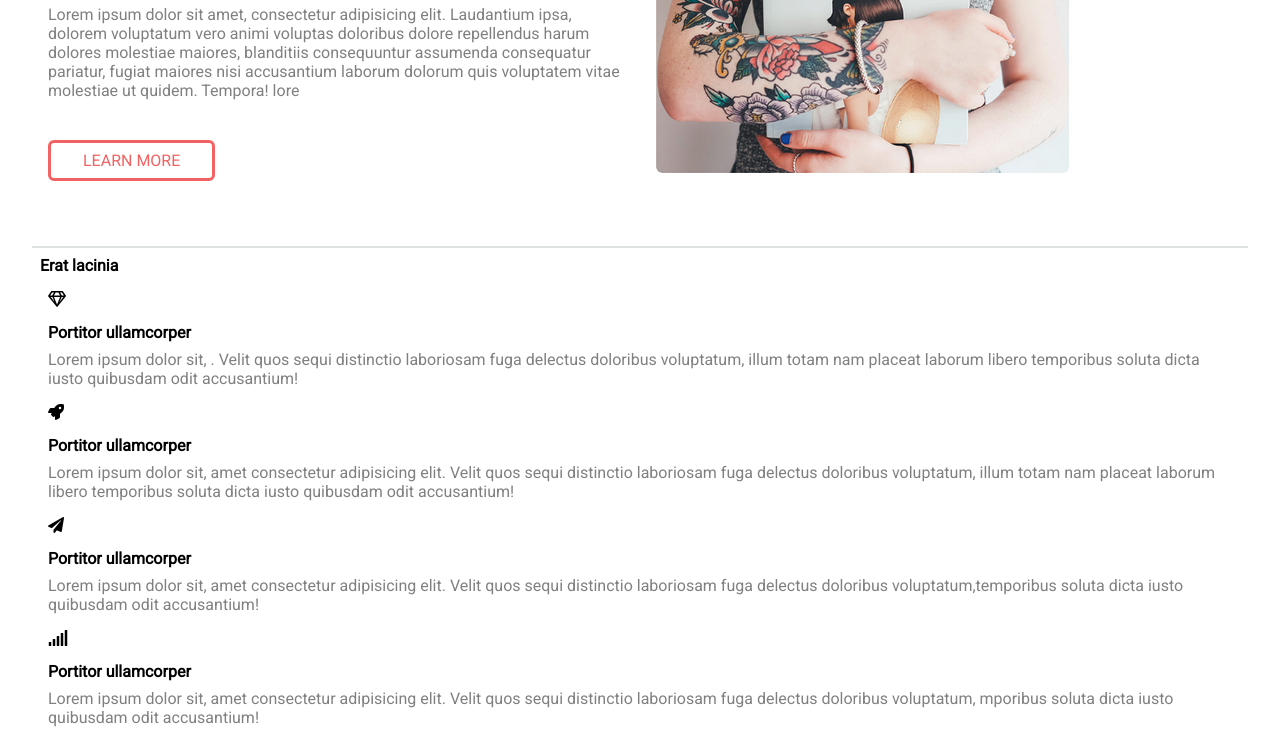
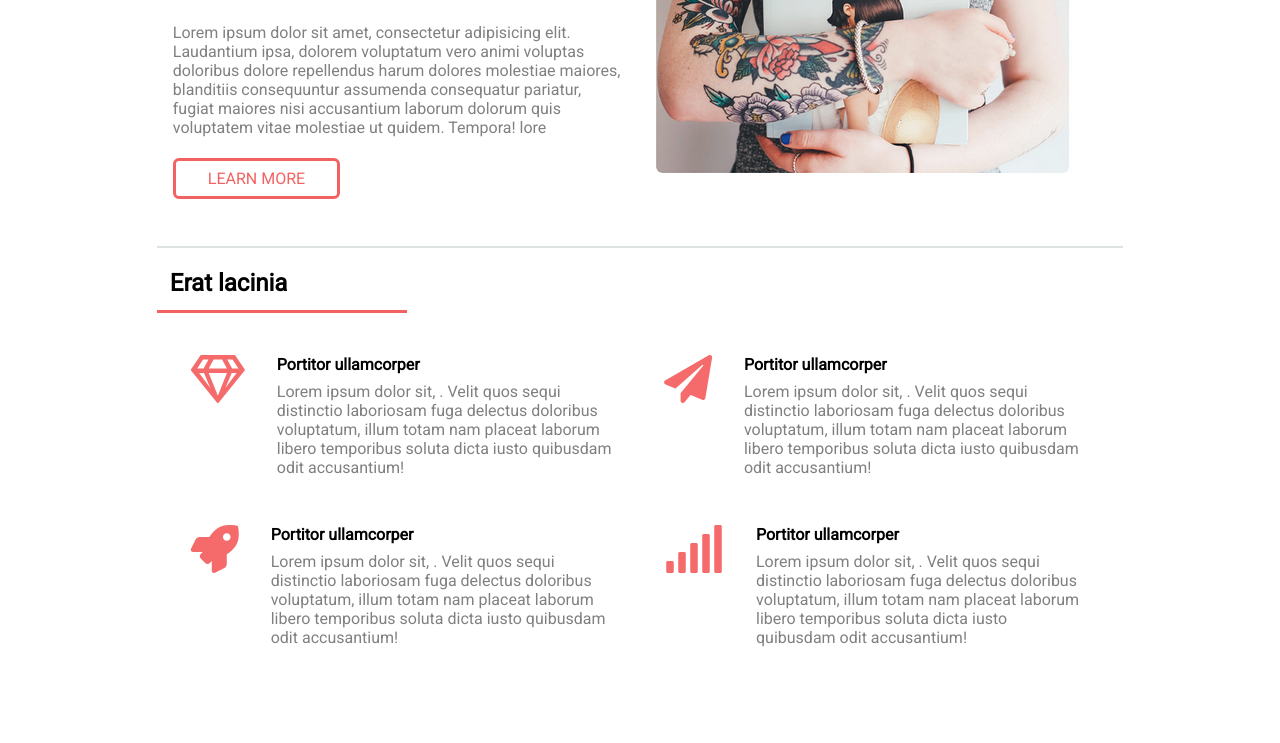
Before and after one commit to dannielarenderos/Labo4, a plain HTML site: page index.html in a window 1280 px wide. Shown: the part 233-976 px from the top of the page. After the commit the page ends 930 px from the top, so only its background shows below. Drawn offline with Linux system fonts and the light colour scheme.

Commit message:
Update index.html

```diff
--- a/index.html
+++ b/index.html
@@ -10,11 +10,12 @@
 
     <link href="https://fonts.googleapis.com/css?family=Roboto" rel="stylesheet">
     <link rel="stylesheet" href="style.css" type="text/css">
-    <title>Document</title>
+    <title> Labo 4</title>
 </head>
 
 <body>
 
+  <div class="wrapper">
     <header class="container">
         <p>
             <strong> Editorial </strong> By HTML5 UP </p>
@@ -54,17 +55,17 @@
 
         <article class="container2">
             <div>
-                <h1> Hi, I'm Editorial by HTML5 UP </h1>
+                <h1> Hi, I'm Editorial <br> by HTML5 UP </h1>
 
                 <p> A FREE AND FULLY RESPONSITIVE SITE TEMPLATE
                     <p>
-<br>
+
                         <p> Lorem ipsum dolor sit amet, consectetur adipisicing elit. Laudantium ipsa, dolorem voluptatum vero
                             animi voluptas doloribus dolore repellendus harum dolores molestiae maiores, blanditiis consequuntur
                          assumenda consequatur pariatur, fugiat maiores
                             nisi accusantium laborum dolorum quis voluptatem vitae molestiae ut quidem. Tempora! lore
                         </p>
-<br> <br>
+<br>
 
                 <a href="" id="le"> LEARN MORE </a>
 
@@ -83,47 +84,74 @@
 
         </article>
 
+<div class="erat" >
+  <h2 > Erat lacinia </h2>
 
-        <article>
+</div>
+
+        <article class = "final">
 
 
-            <h4> Erat lacinia </h3>
 
-                <div id="un">
-                    <i class="far fa-gem"></i>
-                    <h4> Portitor ullamcorper</h6>
 
+                <div class="izqsu">
+                  <div >  <i class="far fa-gem"></i>  </div>
+
+
+                  <div>
+                  <h4> Portitor ullamcorper</h4>
                   <p> Lorem ipsum dolor sit, . Velit quos sequi distinctio laboriosam fuga delectus doloribus voluptatum,
                   illum totam nam placeat laborum libero temporibus soluta dicta iusto quibusdam odit accusantium!</p>
                   </div>
 
+                  </div>
 
-                <div id="do">
-                    <i class="fas fa-rocket"></i>
-                    <h4> Portitor ullamcorper</h6>
-                        <p> Lorem ipsum dolor sit, amet consectetur adipisicing elit. Velit quos sequi distinctio laboriosam
-                            fuga delectus doloribus voluptatum, illum totam nam placeat laborum libero temporibus soluta
-                            dicta iusto quibusdam odit accusantium!</p>
+
+                  <div class="izqsu">
+                    <div >  <i class="fas fa-paper-plane"></i> </div>
+
+
+                    <div>
+                    <h4> Portitor ullamcorper</h4>
+                    <p> Lorem ipsum dolor sit, . Velit quos sequi distinctio laboriosam fuga delectus doloribus voluptatum,
+                    illum totam nam placeat laborum libero temporibus soluta dicta iusto quibusdam odit accusantium!</p>
                     </div>
-                <div id="tr">
-                    <i class="fas fa-paper-plane"></i>
-                    <h4> Portitor ullamcorper</h6>
-                        <p> Lorem ipsum dolor sit, amet consectetur adipisicing elit. Velit quos sequi distinctio laboriosam
-                            fuga delectus doloribus voluptatum,temporibus soluta dicta iusto quibusdam odit accusantium!</p>
 
                     </div>
-                <div id="cu">
-                    <i class="fas fa-signal"></i>
-                    <h4> Portitor ullamcorper</h6>
-                        <p> Lorem ipsum dolor sit, amet consectetur adipisicing elit. Velit quos sequi distinctio laboriosam
-                            fuga delectus doloribus voluptatum, mporibus soluta dicta iusto quibusdam odit accusantium!</p>
+
+
+                    <div class="izqsu">
+                      <div >  <i class="fas fa-rocket"></i> </div>
+
+
+                      <div>
+                      <h4> Portitor ullamcorper</h4>
+                      <p> Lorem ipsum dolor sit, . Velit quos sequi distinctio laboriosam fuga delectus doloribus voluptatum,
+                      illum totam nam placeat laborum libero temporibus soluta dicta iusto quibusdam odit accusantium!</p>
                       </div>
+
+                    </div>
+
+                    <div class="izqsu">
+                      <div > <i class="fas fa-signal"></i> </div>
+
+
+                      <div>
+                      <h4> Portitor ullamcorper</h4>
+                      <p> Lorem ipsum dolor sit, . Velit quos sequi distinctio laboriosam fuga delectus doloribus voluptatum,
+                      illum totam nam placeat laborum libero temporibus soluta dicta iusto quibusdam odit accusantium!</p>
+                      </div>
+
+                      </div>
+
+
         </article>
 
 
 
     </section>
 
+  </div>
 
 
 </body>
```
Lines whose indentation alone changed are shown as unchanged.
